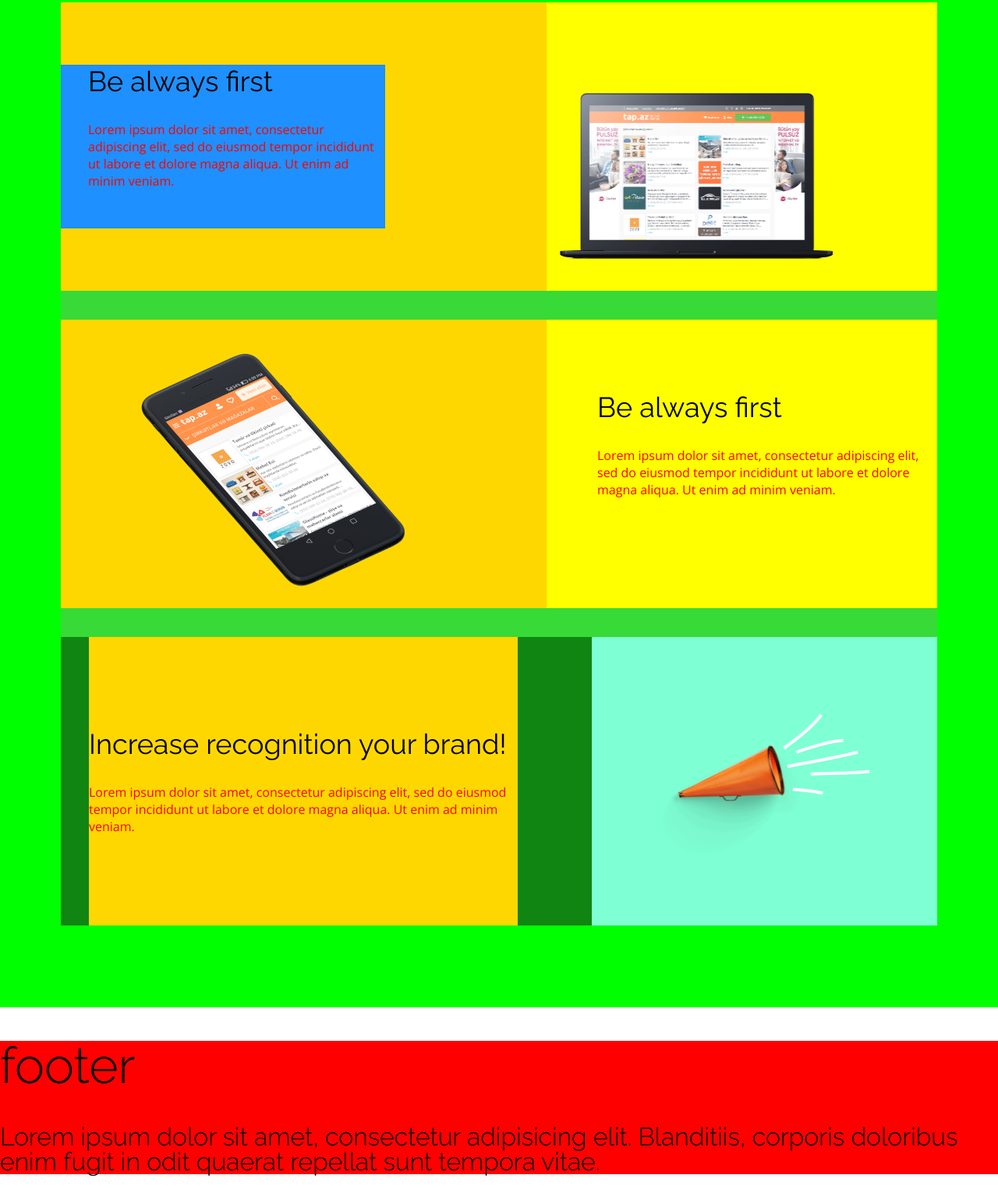
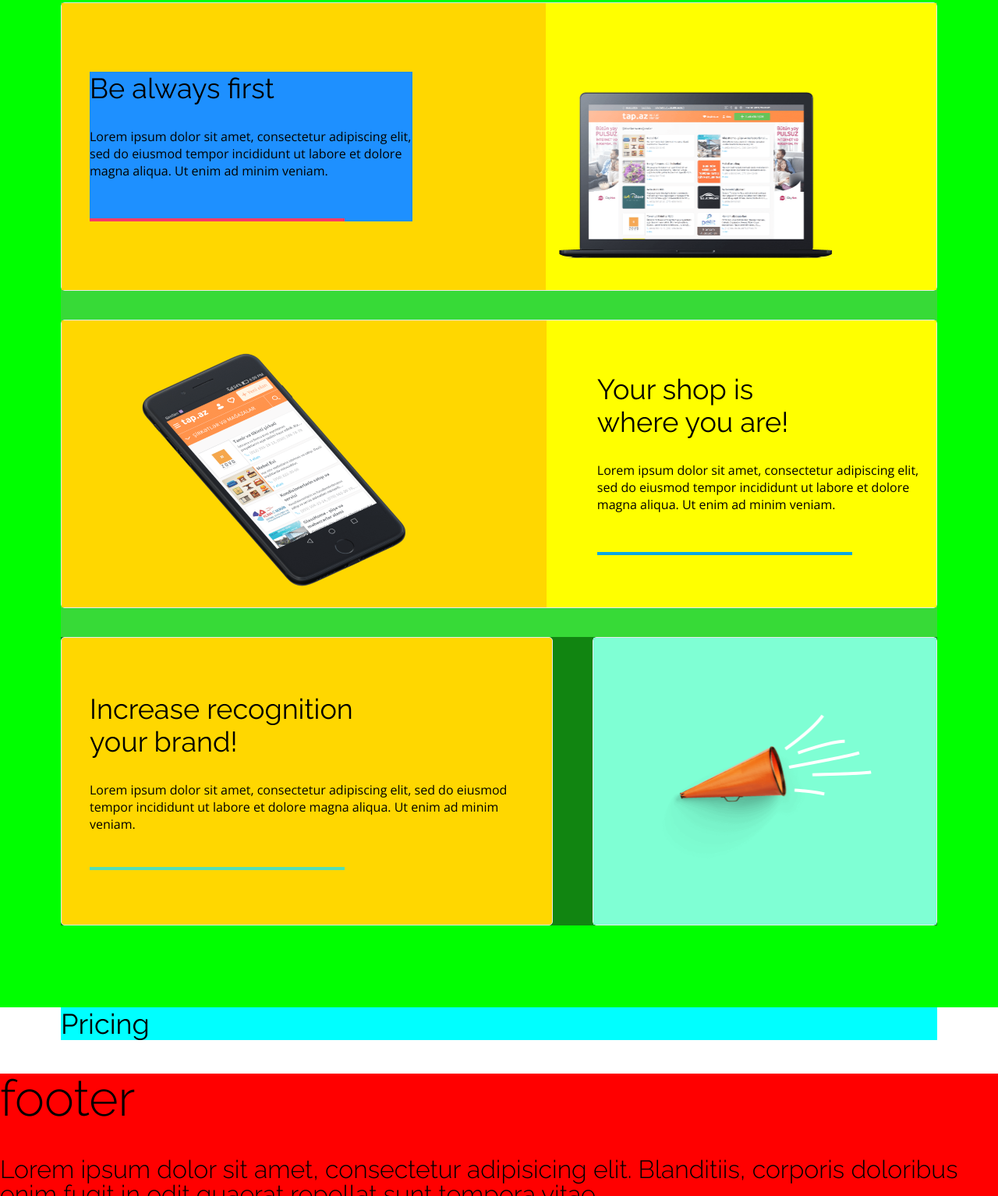
Before and after one commit to bobkoby5i/fe-css-best-shop, a plain HTML site: page index.html in a window 1280 px wide. Shown: the part 1421-2955 px from the top of the page at 78% size. Before the commit the page ends 2929 px from the top, so only its background shows below. Drawn offline with nearby package versions, Linux system fonts and the light colour scheme.

Commit message:
fixed layaouot of the benefits section

```diff
--- a/css/style.css
+++ b/css/style.css
@@ -160,7 +160,7 @@ h2 {
     line-height: 19px;
     color: #A5A5A5;
     font-weight: normal;
-    margin: 0px 40px;
+    margin: 0px 35px;
 
 }
 
@@ -192,7 +192,6 @@ h2 {
 
 
 .benefits-section p{
-    color: red;
     font-size: 16px;
     line-height: 22px;
     font-family: 'Open Sans', sans-serif;
@@ -221,6 +220,8 @@ h2 {
     margin-bottom: 37px;
     height: 370px;
     background-color: #0e620e;
+    border: 1px solid #E8E9ED;
+    border-radius: 5px;
 }
 
 .benefits-article-computer-text {
@@ -228,8 +229,8 @@ h2 {
     flex-direction: column;
     justify-content: center;
     background-color: dodgerblue;
-    padding-left: 35px;
-    width: 416px;
+    margin-left: 36px;
+    margin-right: 172px;
 }
 
 
@@ -238,13 +239,38 @@ h2 {
     margin-bottom: 50px;
 }
 
+.line1::after {
+    content: "";
+    display: block;
+    height: 4px;
+    width: 327px;
+    background: var(--color1);
+}
+
+.line2::after {
+    content: "";
+    display: block;
+    height: 4px;
+    width: 327px;
+    background: var(--color2);
+}
+
+.line3::after {
+    content: "";
+    display: block;
+    height: 4px;
+    width: 327px;
+    background: var(--color3);
+}
+
+
 .benefits-article-computer-image {
     width: 501px;
     display: flex;
     flex-direction: column;
     justify-content: end;
     align-items: normal;
-    margin-left: -1;
+    margin-left: -1px;
     padding-bottom: 38px;
     background-color: yellow;
 }
@@ -261,6 +287,8 @@ h2 {
     margin-bottom: 37px;
     height: 370px;
     background-color: #4ff14f;
+    border: 1px solid #E8E9ED;
+    border-radius: 5px;
 }
 
 .benefits-article-phone-image{
@@ -287,6 +315,11 @@ h2 {
     padding-left: 65px;
 }
 
+.benefits-article-phone-text h2 {
+    margin-right: 170px;
+}
+
+
 .benefits-article-phone-text p {
     margin-top: 30px;
     margin-bottom: 50px;
@@ -307,22 +340,37 @@ h2 {
     display: flex;
     justify-content: center;
     flex-direction: column;
-    width: 623px;
+    width: 643px;
     background-color: gold;
-    margin-left: 36px;
-    margin-right: 34px;
+    padding-left: 36px;
+    padding-right: 34px;
+    border: 1px solid #E8E9ED;
+    border-radius: 5px;
 }
 
 .benefits-article-megaphone-image {
-    width: 501px;
+    width: 451px;
     background-color: yellow;
     display: flex;
     flex-direction: column;
     justify-content: center;
     margin-left: 61px;
+    margin-left: 51px;
+    border: 1px solid #E8E9ED;
+    border-radius: 5px;
 }
+
+.benefits-article-megaphone-image h2{
+    margin-right: 172px
+}
+
+.benefits-article-megaphone-text h2 {
+    margin-right: 170px;
+}
+
 .benefits-article-megaphone-text p{
     margin-top: 30px;
+    margin-bottom: 44px;
 }
 
 
@@ -347,6 +395,11 @@ h2 {
 }
 
 
+/*  --- PRICING --- */
+.pricing {
+    background-color: aqua;
+}
+
 
 
 
--- a/index.html
+++ b/index.html
@@ -43,7 +43,7 @@
       <div class="stats-article">
         <span class="circle color2"></span>
         <h4>2000000+</h4>
-        <p>seen products</p>
+        <p>seen products every day</p>
       </div>
       <div class="stats-article">
         <span class="circle color3"></span>
@@ -56,7 +56,7 @@
      <div class="container benefits-articles">
        <article class="benefits-article-computer">
          <div class="benefits-article-left">
-           <div class="benefits-article-computer-text">
+           <div class="benefits-article-computer-text line1">
              <h2>Be always first</h2>
              <p>Lorem ipsum dolor sit amet, consectetur adipiscing elit, sed do eiusmod tempor incididunt ut labore et dolore magna aliqua. Ut enim ad minim veniam.</p>
            </div>
@@ -69,13 +69,13 @@
          <div class="benefits-article-phone-image">
            <img src="./images/iPhone.png">
          </div>
-         <div class="benefits-article-phone-text">
-           <h2>Be always first</h2>
+         <div class="benefits-article-phone-text line2">
+           <h2>Your shop is where you are!</h2>
            <p>Lorem ipsum dolor sit amet, consectetur adipiscing elit, sed do eiusmod tempor incididunt ut labore et dolore magna aliqua. Ut enim ad minim veniam.</p>
          </div>
        </article>
        <article class="benefits-article-megaphone">
-         <div class="benefits-article-megaphone-text">
+         <div class="benefits-article-megaphone-text line3">
            <h2>Increase recognition your brand!</h2>
            <p>Lorem ipsum dolor sit amet, consectetur adipiscing elit, sed do eiusmod tempor incididunt ut labore et dolore magna aliqua. Ut enim ad minim veniam.</p>
          </div>
@@ -88,6 +88,10 @@
        </article>
      </div>
   </section>
+  <section class="container pricing" id="prices">
+    <h2>Pricing</h2>
+  </section>
+
 </main>
 <footer>
   <h1>footer</h1>
```
